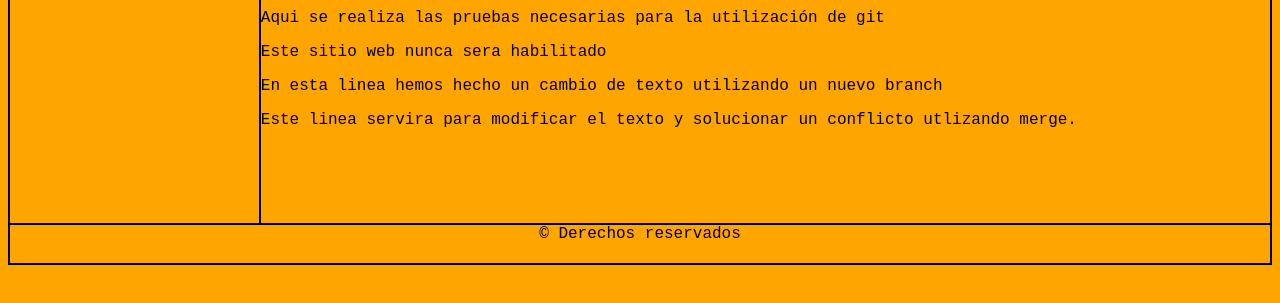
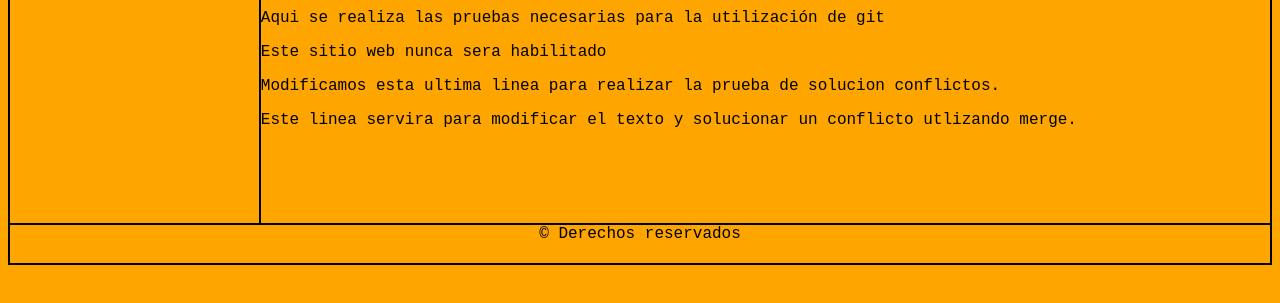
Before and after one commit to oiab94/PruebaGIT, a plain HTML site: page PaginaCliente/index.html in a window 1280 px wide. Shown: the part 167-470 px from the top of the page. Drawn offline with Linux system fonts and the light colour scheme.

Commit message:
HTML: Modificacion de linea creada para modificar y solucionar un error de conflicto

```diff
--- a/PaginaCliente/index.html
+++ b/PaginaCliente/index.html
@@ -23,7 +23,9 @@
       <p>Este es un sitio web de prueba</p>
 			<p>Aqui se realiza las pruebas necesarias para la utilización de git</p>
 			<p>Este sitio web nunca sera habilitado</p>
-      <p>En esta linea hemos hecho un cambio de texto utilizando un nuevo branch</p>
+      <p>Modificamos esta ultima linea para realizar la prueba de solucion
+         conflictos.
+      </p>
 
       <p>Este linea servira para modificar el texto y solucionar un conflicto
          utlizando merge.
```
